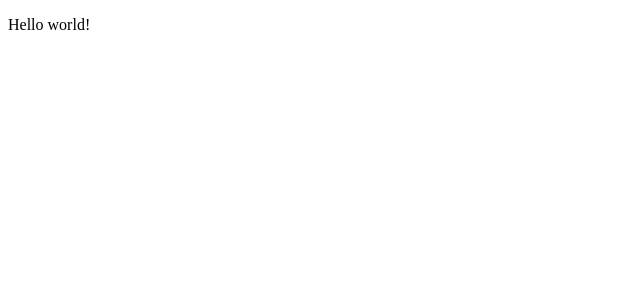
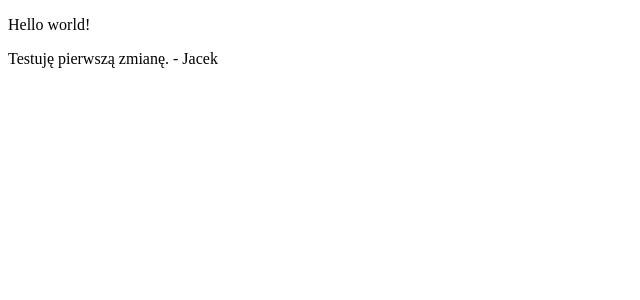
Before and after one commit to danielnowrot/movies-browser, a React (Create React App) app: page / in a window 1280 px wide. Shown: the top 300 px of the page, without its empty margins (0-640 px from the left). Built offline with nearby package versions, Linux system fonts and the light colour scheme.

Commit message:
test - pull request

```diff
--- a/src/App.js
+++ b/src/App.js
@@ -1,14 +1,9 @@
-
-
 function App() {
   return (
     <div className="App">
       <header className="App-header">
-
-        <p>
-          Hello world!
-        </p>
-
+        <p>Hello world!</p>
+        <p>Testuję pierwszą zmianę. - Jacek</p>
       </header>
     </div>
   );
```
